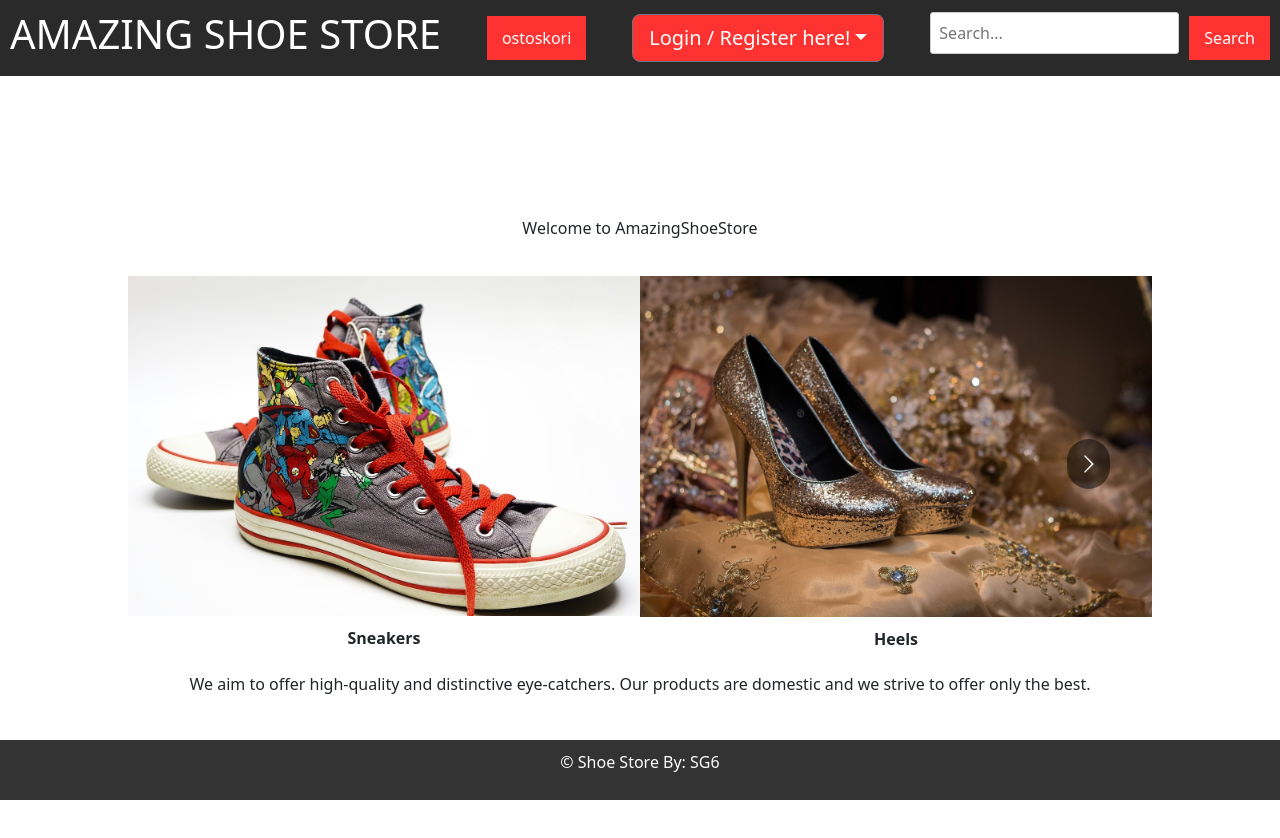
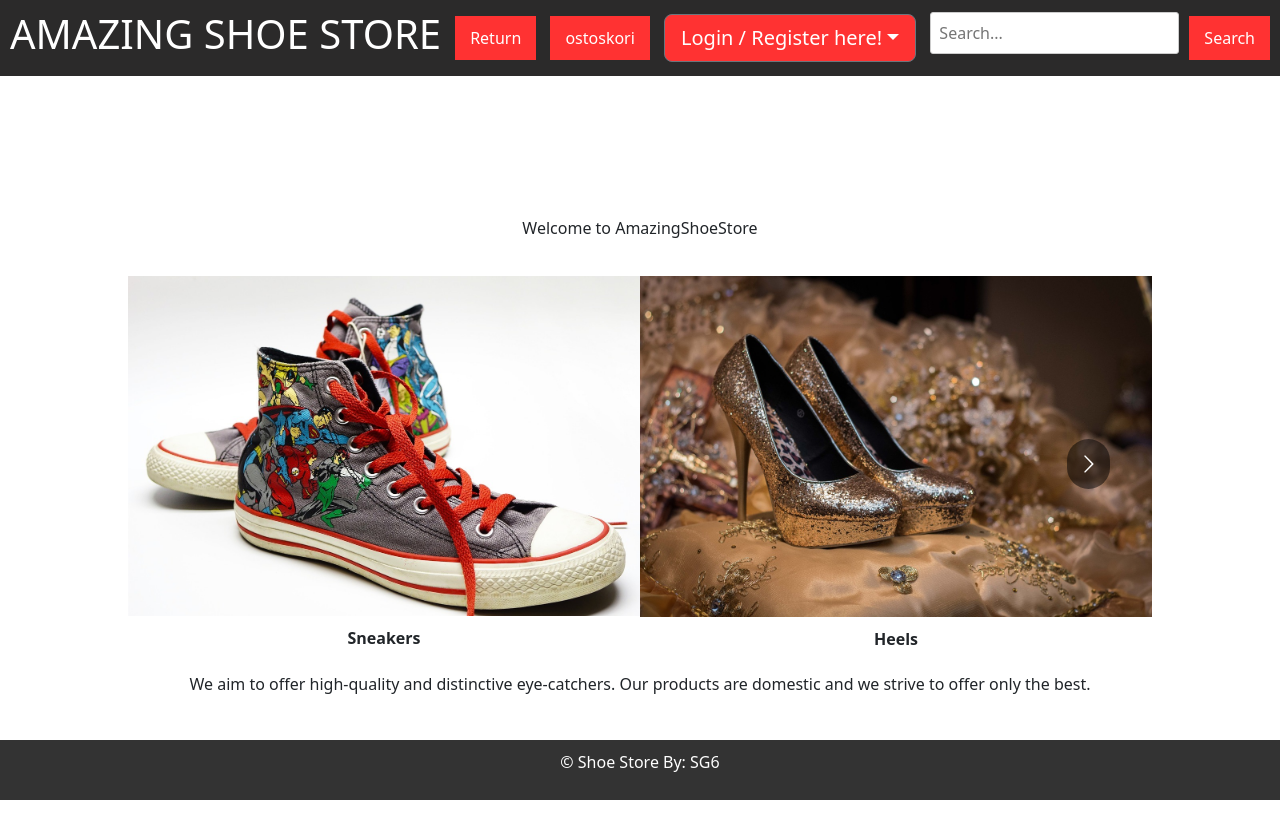
Before and after one commit to vileeni2/verkkokauppa-SG6, a React (Create React App) app: page / in a window 1280 px wide. Shown: the top 838 px of the page. Built offline with nearby package versions, Linux system fonts and the light colour scheme.

Commit message:
Return Button / linking example

```diff
--- a/src/components/header.js
+++ b/src/components/header.js
@@ -1,4 +1,5 @@
 import React from 'react';
+import { Link } from 'react-router-dom';
 import './header.css';
 import Login from '../pages/login';
 import 'bootstrap/dist/css/bootstrap.min.css';
@@ -9,6 +10,12 @@
   return (
     <header className="header-container">
       <h1>AMAZING SHOE STORE</h1>
+
+      <div className="HomBtn">
+      <Link to="/">
+        <button type='button'>Return</button>
+      </Link>
+    </div>
 
       <div className="shopping-cart">
        <button type='button'>ostoskori</button>
```
